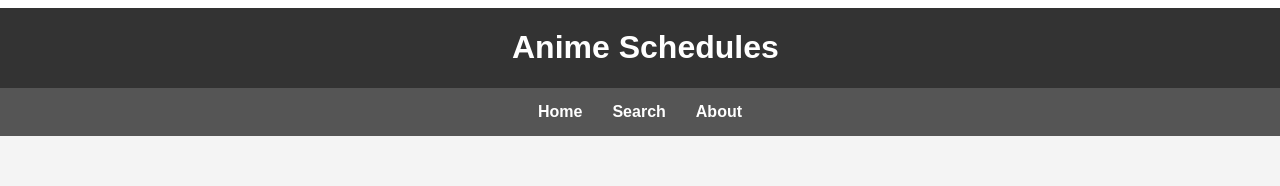
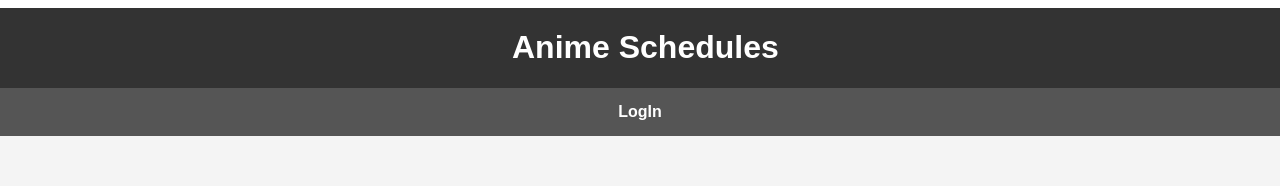
Before and after one commit to rakshit-goel-cse/animeSchedule, a React (Create React App) app in the folder animeschedfront/: page / in a window 1280 px wide. Shown: the top 186 px of the page. Built offline with nearby package versions, Linux system fonts and the light colour scheme.

Commit message:
Updated UI

```diff
--- a/animeschedfront/src/App.css
+++ b/animeschedfront/src/App.css
@@ -85,3 +85,10 @@ p{
 .button:hover{
   background-color: black;
 }
+
+.backgroundd{
+  background-image: repeating-linear-gradient(to bottom right, rgb(255, 153, 0), rgb(208, 255, 0),rgb(96, 216, 102)
+    ,rgb(70, 170, 236) ,rgb(243, 97, 199),rgb(255, 153, 0));
+    align-self: top;
+    scroll-behavior: auto;
+}
--- a/animeschedfront/src/App.js
+++ b/animeschedfront/src/App.js
@@ -43,25 +43,37 @@ function App() {
   }
 
   return(
-    < >
+    < div className='backgroundd'>
     <div className='body'>
       <header>
           <h1 className='headtext'>Anime Schedules</h1>
       </header>
       <nav>
         <ul>
+        {(null===UserName || UserName.length===0) && (
+          <li onClick={(event)=>{
+            event.preventDefault();
+            }}>LogIn
+          </li>
+          )}
+          {!(null===UserName || UserName.length===0) && (
           <li onClick={(event)=>{
             event.preventDefault();
             setpage('Home');}}>Home
           </li>
+          )}
+          {!(null===UserName || UserName.length===0) && (
           <li onClick={(event)=>{
               event.preventDefault();
               setpage('Search');}}>Search
           </li>
+          )}
+          {!(null===UserName || UserName.length===0) && (
           <li onClick={(event)=>{
               event.preventDefault();
               setpage('About');}}>About
           </li>
+          )}
         </ul>
         <p >{UserName}</p>
         {(null!==UserName && UserName.length>0) &&(
@@ -69,10 +81,10 @@ function App() {
         )}
       </nav>
       </div>
-      <div>
+      <div >
         {showPage()}
       </div>
-    </>
+    </div>
   )
 }
 
--- a/animeschedfront/src/components/ShowData.css
+++ b/animeschedfront/src/components/ShowData.css
@@ -29,33 +29,36 @@
     margin: 10px;
     border-radius: 8px;
     box-shadow: 0 4px 8px rgba(0, 0, 0, 0.1);
+    background-image: linear-gradient(to bottom right, rgb(255, 153, 0), rgb(208, 255, 0),rgb(96, 216, 102)
+    ,rgb(70, 170, 236) ,rgb(243, 97, 199));
   }
 
   .card .content {
-    flex: 1;
+    display: flex;
+    flex: auto;
   }
 
   .card h5, .card h6  {
 
     margin-bottom: 1vh;
+    max-width: 25vw;
+    width: 25vw;
   }
 
   .card p {
 
     max-width: 40vw;
-
     text-align: left;
     color: #555;
   }
 
   .card img {
-
-
      /* Align the top of the image to the top of the container */
     max-width: 50vw; /* Set the width of the image */
     max-height: 40vh;
     object-fit: scale-down;
-    align-self: center;
     border-radius: 4px;
-    margin-right: 10px;
+    /*margin-right: 10px;
+    margin-left: 10px;*/
+    margin-left: 15vw;
   }
--- a/animeschedfront/src/components/ShowData.js
+++ b/animeschedfront/src/components/ShowData.js
@@ -81,9 +81,15 @@ function ShowData({data,setdata,ishome}) {
       {data.map((item) => (
         <div key={item.id} className="card">
           <div className="content">
+          <div>
           <h5>{item.title}<br></br>{englishName(item.names)}</h5>
           <h6>Dub Time - {changeTimeZone(item.dubTime)}</h6>
-
+          </div>
+          <div>
+          <img src={"https://img.animeschedule.net/production/assets/public/img/"+item.imageVersionRoute}
+           alt={item.description}></img>
+          </div>
+          <div>
           <p>
           <b>episode-</b> {item.episodes} <br></br>
           <b>status-</b> {item.status} <br></br>
@@ -92,9 +98,8 @@ function ShowData({data,setdata,ishome}) {
           onClick={(e)=>{addToList(e,item.route)}}>
             {ishome ? "Remove" :isRouteInAnimeList(item.route)?"Remove":"Add to List"}</button>
           </p>
+          </div>
 
-          <img src={"https://img.animeschedule.net/production/assets/public/img/"+item.imageVersionRoute}
-           alt={item.description}></img>
          </div>
         </div>
       ))}
```
